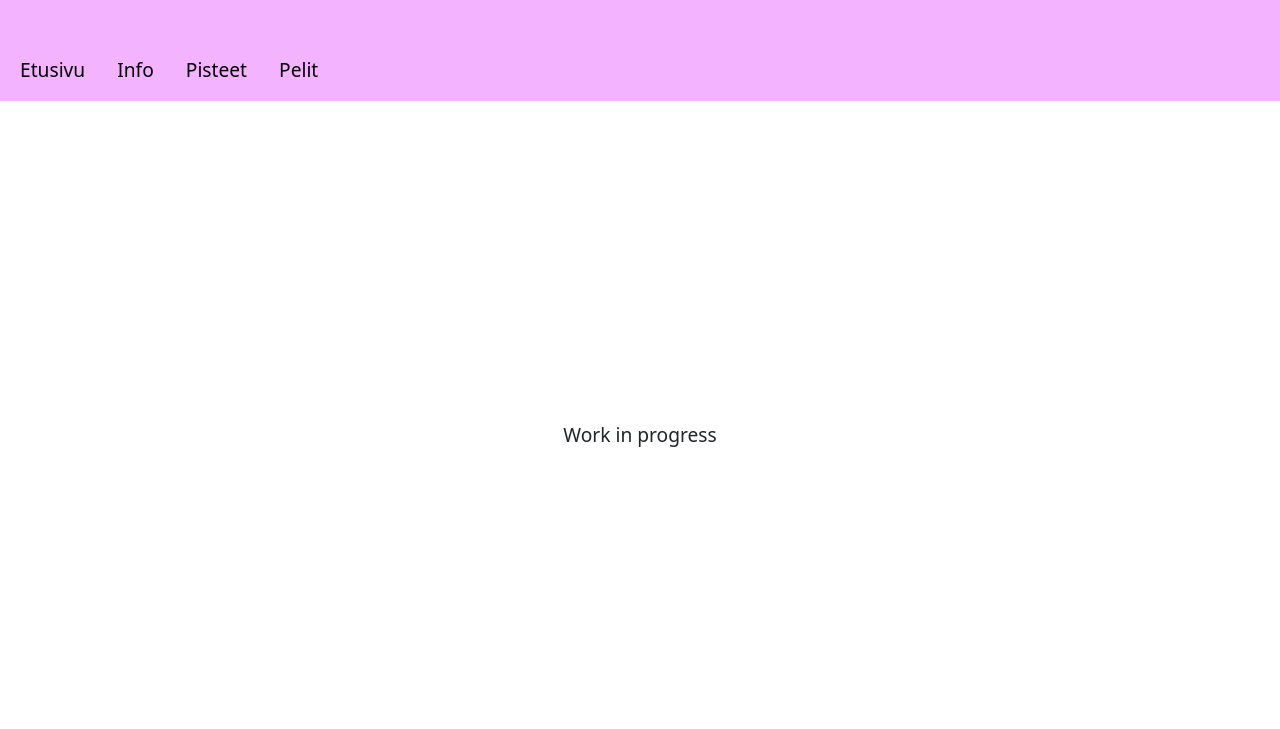
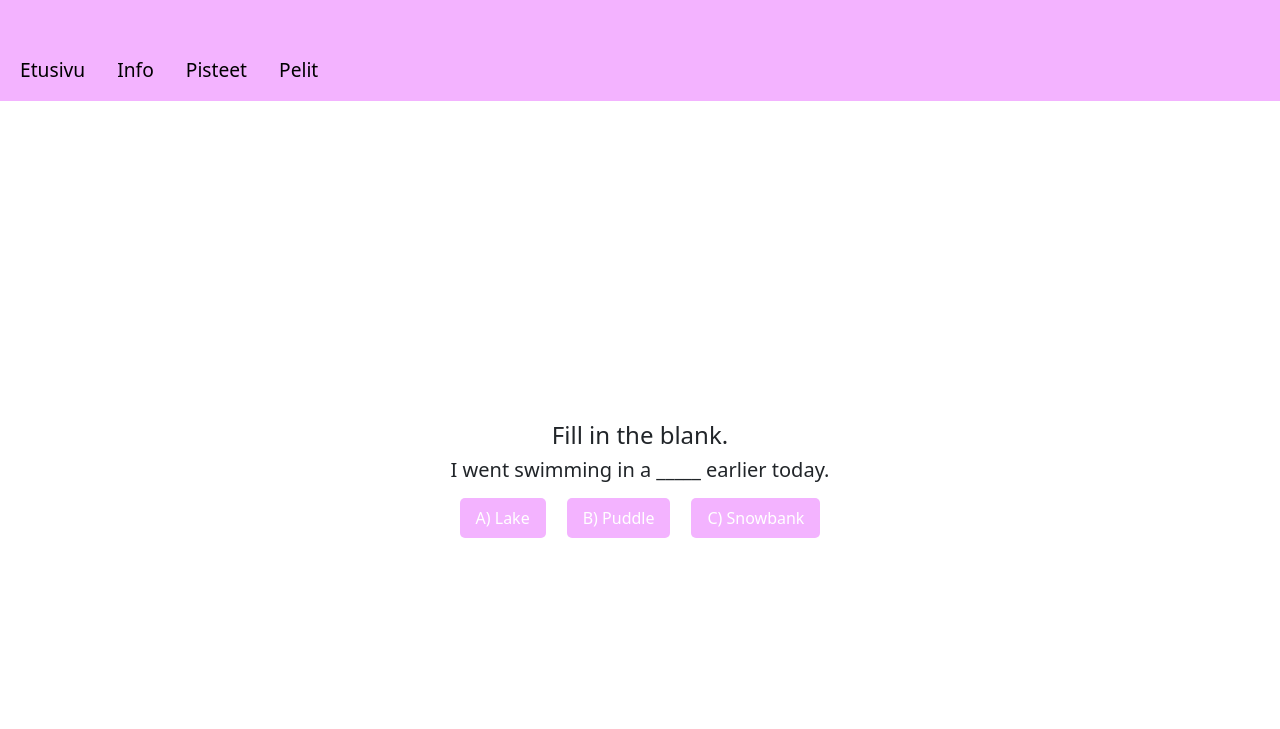
Before and after one commit to villert/web-projekti-ryhm-9, a plain HTML site: page peli3/html/peli3.html in a window 1280 px wide. Shown: the top 729 px of the page. Drawn offline with nearby package versions, Linux system fonts and the light colour scheme.

Commit message:
Html muokattu JS varten, Css lisätty muotoiluja painikkeille, JS toteutettu pelin toiminnot

```diff
--- a/peli3/css/peli3.css
+++ b/peli3/css/peli3.css
@@ -38,3 +38,18 @@ footer {
     padding-top: 20rem;
     font-size: 1.2em !important;
 }
+
+.quiz-button {
+    margin: 0.5rem;
+    padding:0.5rem 1rem;
+    background-color: #F3B3FF;
+    color: white;
+    border: none;
+    border-radius: 5px;
+    font-size: 1rem;
+    cursor: pointer;
+}
+
+.quiz-button:hover {
+    background-color: #f1d0f8;
+}
--- a/peli3/html/peli3.html
+++ b/peli3/html/peli3.html
@@ -39,9 +39,9 @@
         </header>
 
         <div class="container">
-                <p>Work in progress </p>
-
-            </div>
+            <h4>Fill in the blank.</h4>
+            <div id="quiz"></div>
+            <div id="result" class="mt-3"></div>
         </div>
 
 
@@ -54,7 +54,7 @@
         </div>
     </footer>
 
-
+    <script src="../js/peli3.js"></script>
     <script src="https://cdn.jsdelivr.net/npm/bootstrap@5.3.3/dist/js/bootstrap.bundle.min.js" integrity="sha384-YvpcrYf0tY3lHB60NNkmXc5s9fDVZLESaAA55NDzOxhy9GkcIdslK1eN7N6jIeHz" crossorigin="anonymous"></script>
 </body>
 </html>
--- a/peli3/js/peli3.js
+++ b/peli3/js/peli3.js
@@ -1,43 +1,90 @@
-var points = 0
-var questions = [
+var points = 0; //pisteet
+var index = 0; //Nykyinen kysymys
+var questions = [ //Kysymyslista
     {
-        question: "I went swimming in a _____ earlier today.\n(a) Lake\n(b) Puddle\n(c) Snowbank",
+        question: "I went swimming in a _____ earlier today.",
+        options: ["Lake", "Puddle", "Snowbank"],
         answer: "a"
     },
     {
-        question: "I _____ a bike to school.\n(a) Ride\n(b) Rode\n(c) Rided",
+        question: "I _____ a bike to school.",
+        options: ["Ride", "Rode", "Rided"],
         answer: "b"
     },
     {
-        question: "The cat is sleeping _____ the sofa.\n(a) Right\n(b) On\n(c) Over",
+        question: "The cat is sleeping _____ the sofa.",
+        options: ["Right", "On", "Over"],
         answer: "b"
     },
     {
-        question: "She _____ to the store once a week.\n(a) Going\n(b) Arrived\n(c) Goes",
+        question: "She _____ to the store once a week.",
+        options: ["Going", "Arrived", "Goes"],
         answer: "c"
     },
     {
-        question: "I have never _____ to paris before.\n(a) Thought\n(b) Traveled\n(c) Existed",
+        question: "I have never _____ to paris before.",
+        options: ["Thought", "Travelled", "Existed"],
         answer: "b"
     },
     {
-        question: "They _____ playing football when it started to rain.\n(a) Were\n(b) Are\n(c) Is",
+        question: "They _____ playing football when it started to rain.",
+        options: ["Were", "Are", "Is"],
         answer: "a"
     },
     {
-        question: "We need to buy some _____ for the birthday cake.\n(a) Wax\n(b) Wheat\n(c) Candles",
+        question: "We need to buy some _____ for the birthday cake.",
+        options: ["Wax", "Wheat", "Candles"],
         answer: "c"
     },
     {
-        question: "She _____ her homework before dinner.\n(a) Did\n(b) Do\n(c) Done",
+        question: "She _____ her homework before dinner.",
+        options: ["Did", "Do", "Done"],
         answer: "a"
     },
-]
+];
 
-
-for(var i=0; i < questions.length; i++){
-    var reaction = window.question(questions[i].question);
-    if(reaction == questions[i].answer){
-        points++;
+//Kysymysten ja vastaus painikkeiden näyttö
+function showQuestion() {
+    var quizDiv = document.getElementById("quiz");
+    if (index < questions.length) {
+        var q = questions[index];
+        var html = `
+            <h5>${q.question}</h5>
+            <div>
+                <button class="quiz-button" onclick="checkanswer('a')">A) ${q.options[0]}</button>
+                <button class="quiz-button" onclick="checkanswer('b')">B) ${q.options[1]}</button>
+                <button class="quiz-button" onclick="checkanswer('c')">C) ${q.options[2]}</button>
+            </div>
+        `;
+        quizDiv.innerHTML = html;
+    } else {
+        document.getElementById("quiz").innerHTML = "";
+        document.getElementById("result").innerHTML = `<h3>You scored ${points} out of ${questions.length}!</h3>`;
+        localStorage.setItem("quizPoints", points);
     }
 }
+
+//Vastauksen tarkistus ja vastauksen jälkeinen viive ja painikkeiden sammuttaminen
+function checkanswer(choice) {
+    var resultDiv = document.getElementById("result");
+
+    if (choice == questions[index].answer){
+        points++;
+        resultDiv.innerHTML = "<p class='text-success'>Correct!</p>";
+    } else {
+        resultDiv.innerHTML = "<p class='text-danger'>Incorrect!</p>";
+    }
+
+    var buttons = document.querySelectorAll(".quiz-button");
+    buttons.forEach(button => button.disabled = true);
+
+    setTimeout(() => {
+        index++;
+        resultDiv.innerHTML = "";
+        showQuestion();
+    }, 3000)
+
+}
+
+//Kysymysten aloitus
+showQuestion();
```
